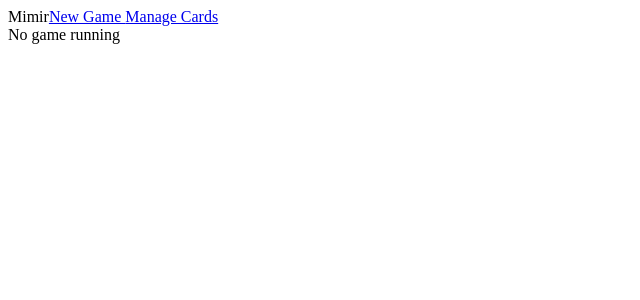
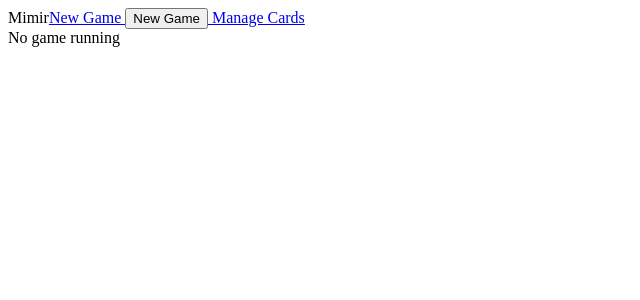
Before and after one commit to seven-1981/Mimir-App, a React (Create React App) app: page / in a window 1280 px wide. Shown: the top 300 px of the page, without its empty margins (0-640 px from the left). Built offline with nearby package versions, Linux system fonts and the light colour scheme; no server answers.

Commit message:
Moved solveButton to Titlebar

```diff
--- a/src/pages/NewGamePage.tsx
+++ b/src/pages/NewGamePage.tsx
@@ -11,8 +11,8 @@ export const NewGamePage = () => {
     const {cards} = useContext(AppContext);
     const {front, cardCount, solved, dispatch} = useContext(GameContext);
     const [index, setIndex] = useState<number>(0);
-    const [progress, setProgress] = useState<number>(0);
-    const [solvedCards, setSolvedCards] = useState<GameCard[]>([]);
+    const [progress, setProgress] = useState<number>(0);            // ToDo: To context
+    const [solvedCards, setSolvedCards] = useState<GameCard[]>([]); // ToDo: To context
     const [inputText, setInputText] = useState("");
     const navigate = useNavigate();
 
@@ -22,7 +22,7 @@ export const NewGamePage = () => {
 
         const selectedCard = cards[index];
         dispatch({ type: "set-front", front: selectedCard.front });
-        dispatch({ type: "set-cardCount", value: index });
+        dispatch({ type: "set-cardCount", value: (index+1) });
 
        setProgress(Math.round(100*index/cards.length));
     }, [index, cards])
@@ -69,10 +69,6 @@ export const NewGamePage = () => {
         );
     }
 
-    const solveOnClick = () => {
-        console.log("Solve clicked");       // ToDo: Does not belong here
-    }
-
     const deleteOnClick = () => {
         dispatch({ type: "clear-game"});
         navigate(ROUTE_HOME);
@@ -86,7 +82,6 @@ export const NewGamePage = () => {
       <div>
             <div> Progress: {progress} </div>
             <button onClick={deleteOnClick}>Delete Game</button>
-            <button onClick={solveOnClick}>Solve #{index}</button>
             <div> {front} </div>
             <input
                 type="text"
--- a/src/pages/TitleBar.tsx
+++ b/src/pages/TitleBar.tsx
@@ -1,10 +1,24 @@
 import { Link } from "react-router-dom";
+import {useContext} from "react";
+import {GameContext} from "../store/gameContext";
 
 export const TitleBar = () => {
+    const {cardCount} = useContext(GameContext);
+
+    const solveOnClick = () => {
+        console.log("Solve clicked");
+    }
+
+    const getButtonString = () : string => {
+        if(cardCount === 0) return "New Game";
+        else                return "Solve #" + cardCount.toString();
+    }
+
   return (
     <div>
       Mimir
       <Link to={"/game"}>New Game </Link>
+      <button onClick={solveOnClick}>{getButtonString()}</button>
       <Link to={"/cards"}> Manage Cards</Link>
       <div> No game running </div>
     </div>
--- a/src/store/gameReducer.tsx
+++ b/src/store/gameReducer.tsx
@@ -1,4 +1,4 @@
-import {Game, runningGame} from "../models/Game";
+import {runningGame} from "../models/Game";
 import {GameAction} from "../models/GameAction";
 
 
```
